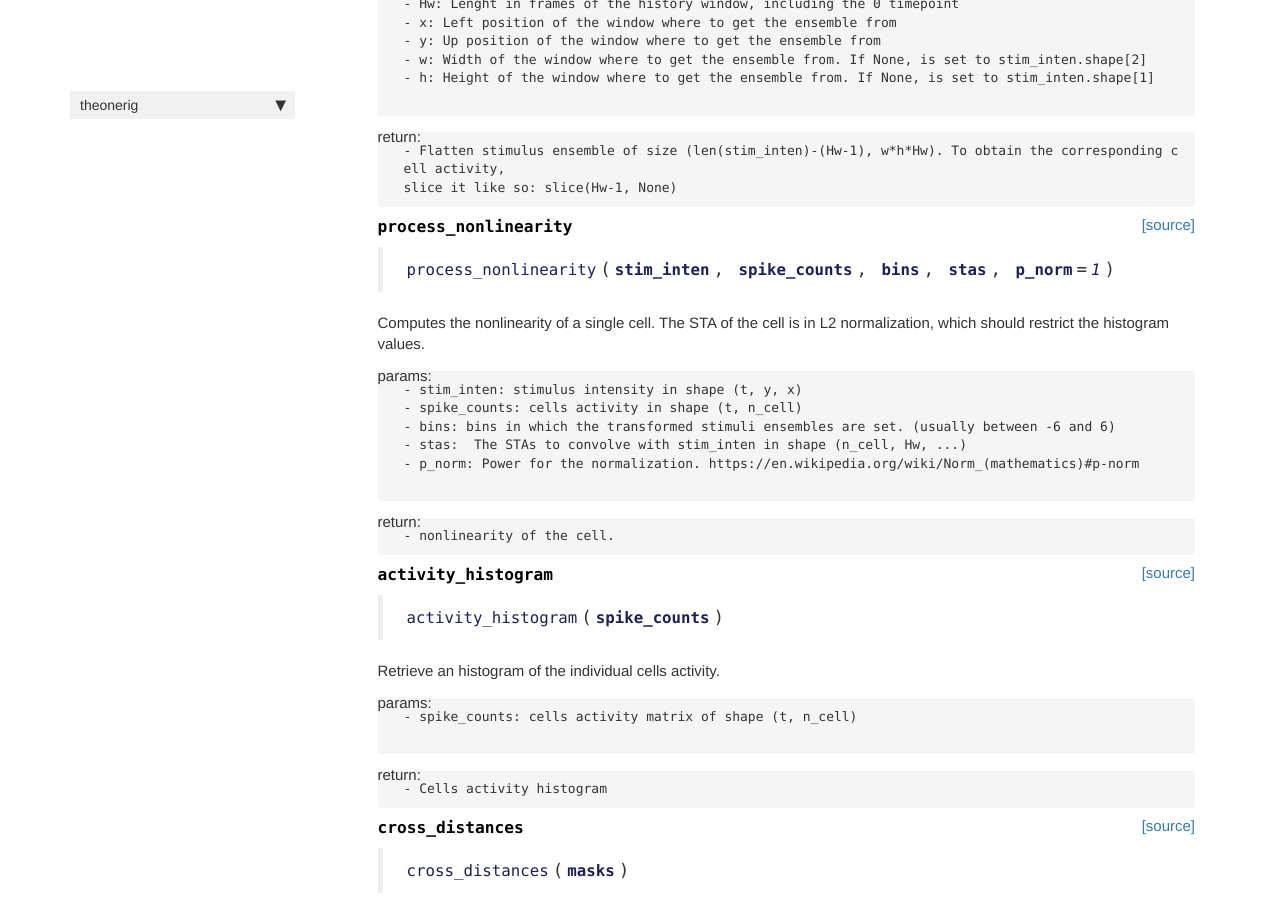
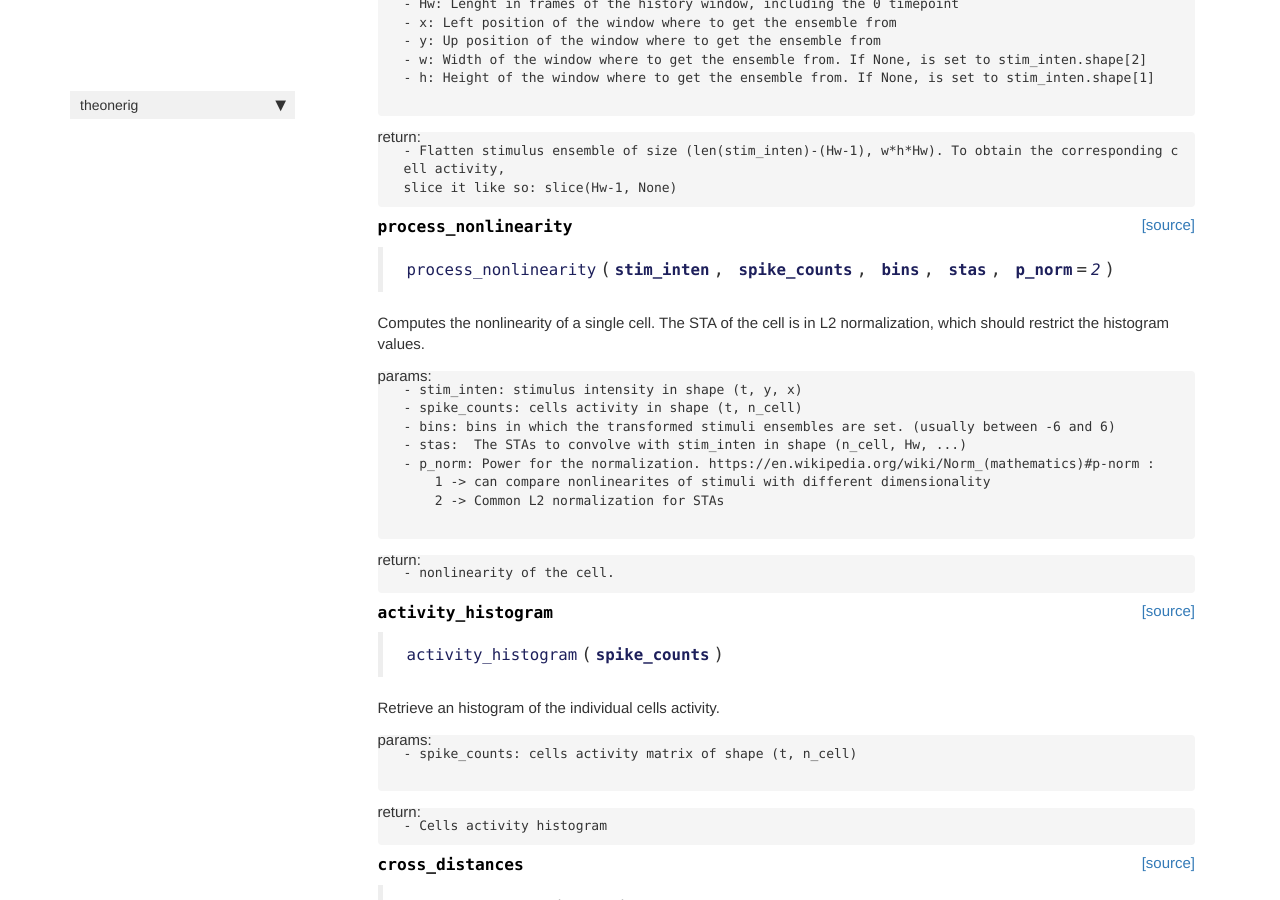
Before and after one commit to Tom-TBT/theonerig, a Jekyll site: the page built from docs/processing.html, in a window 1280 px wide and 900 px high, scrolled down 3931 px. Built offline with Jekyll 4.4.1, drawn with Linux system fonts in a browser that asks for light colours; nearby versions of some CDN libraries; comment, search, counter and statistics services are not loaded.

Commit message:
Changed default pnorm

```diff
--- a/docs/processing.html
+++ b/docs/processing.html
@@ -445,7 +445,7 @@ slice it like so: slice(Hw-1, None)</code></pre>
 
 
 <div class="output_markdown rendered_html output_subarea ">
-<h4 id="process_nonlinearity" class="doc_header"><code>process_nonlinearity</code><a href="https://github.com/Tom-TBT/theonerig/tree/master/theonerig/processing.py#L442" class="source_link" style="float:right">[source]</a></h4><blockquote><p><code>process_nonlinearity</code>(<strong><code>stim_inten</code></strong>, <strong><code>spike_counts</code></strong>, <strong><code>bins</code></strong>, <strong><code>stas</code></strong>, <strong><code>p_norm</code></strong>=<em><code>1</code></em>)</p>
+<h4 id="process_nonlinearity" class="doc_header"><code>process_nonlinearity</code><a href="https://github.com/Tom-TBT/theonerig/tree/master/theonerig/processing.py#L442" class="source_link" style="float:right">[source]</a></h4><blockquote><p><code>process_nonlinearity</code>(<strong><code>stim_inten</code></strong>, <strong><code>spike_counts</code></strong>, <strong><code>bins</code></strong>, <strong><code>stas</code></strong>, <strong><code>p_norm</code></strong>=<em><code>2</code></em>)</p>
 </blockquote>
 <p>Computes the nonlinearity of a single cell. The STA of the cell is in L2 normalization, which
 should restrict the histogram values.</p>
@@ -455,7 +455,9 @@ should restrict the histogram values.</p>
 - spike_counts: cells activity in shape (t, n_cell)
 - bins: bins in which the transformed stimuli ensembles are set. (usually between -6 and 6)
 - stas:  The STAs to convolve with stim_inten in shape (n_cell, Hw, ...)
-- p_norm: Power for the normalization. https://en.wikipedia.org/wiki/Norm_(mathematics)#p-norm
+- p_norm: Power for the normalization. https://en.wikipedia.org/wiki/Norm_(mathematics)#p-norm :
+    1 -&gt; can compare nonlinearites of stimuli with different dimensionality
+    2 -&gt; Common L2 normalization for STAs
 
 </code></pre>
 <p>return:</p>
@@ -490,7 +492,7 @@ should restrict the histogram values.</p>
 
 
 <div class="output_markdown rendered_html output_subarea ">
-<h4 id="activity_histogram" class="doc_header"><code>activity_histogram</code><a href="https://github.com/Tom-TBT/theonerig/tree/master/theonerig/processing.py#L505" class="source_link" style="float:right">[source]</a></h4><blockquote><p><code>activity_histogram</code>(<strong><code>spike_counts</code></strong>)</p>
+<h4 id="activity_histogram" class="doc_header"><code>activity_histogram</code><a href="https://github.com/Tom-TBT/theonerig/tree/master/theonerig/processing.py#L507" class="source_link" style="float:right">[source]</a></h4><blockquote><p><code>activity_histogram</code>(<strong><code>spike_counts</code></strong>)</p>
 </blockquote>
 <p>Retrieve an histogram of the individual cells activity.</p>
 <p>params:</p>
@@ -530,7 +532,7 @@ should restrict the histogram values.</p>
 
 
 <div class="output_markdown rendered_html output_subarea ">
-<h4 id="cross_distances" class="doc_header"><code>cross_distances</code><a href="https://github.com/Tom-TBT/theonerig/tree/master/theonerig/processing.py#L521" class="source_link" style="float:right">[source]</a></h4><blockquote><p><code>cross_distances</code>(<strong><code>masks</code></strong>)</p>
+<h4 id="cross_distances" class="doc_header"><code>cross_distances</code><a href="https://github.com/Tom-TBT/theonerig/tree/master/theonerig/processing.py#L523" class="source_link" style="float:right">[source]</a></h4><blockquote><p><code>cross_distances</code>(<strong><code>masks</code></strong>)</p>
 </blockquote>
 <p>Computes cross distances from the center of mass of a list of mask.</p>
 <p>params:</p>
@@ -563,7 +565,7 @@ should restrict the histogram values.</p>
 
 
 <div class="output_markdown rendered_html output_subarea ">
-<h4 id="cross_distances_sta" class="doc_header"><code>cross_distances_sta</code><a href="https://github.com/Tom-TBT/theonerig/tree/master/theonerig/processing.py#L539" class="source_link" style="float:right">[source]</a></h4><blockquote><p><code>cross_distances_sta</code>(<strong><code>fits</code></strong>, <strong><code>sta_shape</code></strong>, <strong><code>f</code></strong>)</p>
+<h4 id="cross_distances_sta" class="doc_header"><code>cross_distances_sta</code><a href="https://github.com/Tom-TBT/theonerig/tree/master/theonerig/processing.py#L541" class="source_link" style="float:right">[source]</a></h4><blockquote><p><code>cross_distances_sta</code>(<strong><code>fits</code></strong>, <strong><code>sta_shape</code></strong>, <strong><code>f</code></strong>)</p>
 </blockquote>
 <p>Computes cross distances between STAs</p>
 <p>params:</p>
@@ -598,7 +600,7 @@ should restrict the histogram values.</p>
 
 
 <div class="output_markdown rendered_html output_subarea ">
-<h4 id="paired_distances" class="doc_header"><code>paired_distances</code><a href="https://github.com/Tom-TBT/theonerig/tree/master/theonerig/processing.py#L559" class="source_link" style="float:right">[source]</a></h4><blockquote><p><code>paired_distances</code>(<strong><code>masks_1</code></strong>, <strong><code>masks_2</code></strong>)</p>
+<h4 id="paired_distances" class="doc_header"><code>paired_distances</code><a href="https://github.com/Tom-TBT/theonerig/tree/master/theonerig/processing.py#L561" class="source_link" style="float:right">[source]</a></h4><blockquote><p><code>paired_distances</code>(<strong><code>masks_1</code></strong>, <strong><code>masks_2</code></strong>)</p>
 </blockquote>
 <p>Compute the distance between two masks</p>
 <p>params:</p>
@@ -632,7 +634,7 @@ should restrict the histogram values.</p>
 
 
 <div class="output_markdown rendered_html output_subarea ">
-<h4 id="paired_distances_sta" class="doc_header"><code>paired_distances_sta</code><a href="https://github.com/Tom-TBT/theonerig/tree/master/theonerig/processing.py#L577" class="source_link" style="float:right">[source]</a></h4><blockquote><p><code>paired_distances_sta</code>(<strong><code>sta_fits_1</code></strong>, <strong><code>sta_fits_2</code></strong>, <strong><code>sta_shape</code></strong>, <strong><code>f</code></strong>)</p>
+<h4 id="paired_distances_sta" class="doc_header"><code>paired_distances_sta</code><a href="https://github.com/Tom-TBT/theonerig/tree/master/theonerig/processing.py#L579" class="source_link" style="float:right">[source]</a></h4><blockquote><p><code>paired_distances_sta</code>(<strong><code>sta_fits_1</code></strong>, <strong><code>sta_fits_2</code></strong>, <strong><code>sta_shape</code></strong>, <strong><code>f</code></strong>)</p>
 </blockquote>
 <p>Compute the distance between two STAs.</p>
 <p>params:</p>
@@ -835,7 +837,7 @@ should restrict the histogram values.</p>
 
 
 <div class="output_markdown rendered_html output_subarea ">
-<h4 id="direction_selectivity" class="doc_header"><code>direction_selectivity</code><a href="https://github.com/Tom-TBT/theonerig/tree/master/theonerig/processing.py#L605" class="source_link" style="float:right">[source]</a></h4><blockquote><p><code>direction_selectivity</code>(<strong><code>grouped_spikes_d</code></strong>, <strong><code>n_bootstrap</code></strong>=<em><code>1000</code></em>)</p>
+<h4 id="direction_selectivity" class="doc_header"><code>direction_selectivity</code><a href="https://github.com/Tom-TBT/theonerig/tree/master/theonerig/processing.py#L607" class="source_link" style="float:right">[source]</a></h4><blockquote><p><code>direction_selectivity</code>(<strong><code>grouped_spikes_d</code></strong>, <strong><code>n_bootstrap</code></strong>=<em><code>1000</code></em>)</p>
 </blockquote>
 <p>Compute the direction selectivity index of cells in the given dict containing for each condition as
 the keys, an array of shape (n_angle, n_repeat, trial_len, n_cell). Such dictionnary can be obtained
@@ -879,7 +881,7 @@ by using <code>utils.group_direction_response</code>.</p>
 
 
 <div class="output_markdown rendered_html output_subarea ">
-<h4 id="wave_direction_selectivity" class="doc_header"><code>wave_direction_selectivity</code><a href="https://github.com/Tom-TBT/theonerig/tree/master/theonerig/processing.py#L671" class="source_link" style="float:right">[source]</a></h4><blockquote><p><code>wave_direction_selectivity</code>(<strong><code>wave_array</code></strong>, <strong><code>spike_counts</code></strong>, <strong><code>moving_distance_th</code></strong>=<em><code>1</code></em>, <strong><code>looming_distance_th</code></strong>=<em><code>0.3</code></em>, <strong><code>n_bootstrap</code></strong>=<em><code>1000</code></em>)</p>
+<h4 id="wave_direction_selectivity" class="doc_header"><code>wave_direction_selectivity</code><a href="https://github.com/Tom-TBT/theonerig/tree/master/theonerig/processing.py#L673" class="source_link" style="float:right">[source]</a></h4><blockquote><p><code>wave_direction_selectivity</code>(<strong><code>wave_array</code></strong>, <strong><code>spike_counts</code></strong>, <strong><code>moving_distance_th</code></strong>=<em><code>1</code></em>, <strong><code>looming_distance_th</code></strong>=<em><code>0.3</code></em>, <strong><code>n_bootstrap</code></strong>=<em><code>1000</code></em>)</p>
 </blockquote>
 <p>Computes the direction, orientation and looming/shrinking indexes of the cells in response to the wave stimulus (in LED dome).</p>
 <p>params:</p>
@@ -934,7 +936,7 @@ by using <code>utils.group_direction_response</code>.</p>
 
 
 <div class="output_markdown rendered_html output_subarea ">
-<h4 id="peri_saccadic_response" class="doc_header"><code>peri_saccadic_response</code><a href="https://github.com/Tom-TBT/theonerig/tree/master/theonerig/processing.py#L786" class="source_link" style="float:right">[source]</a></h4><blockquote><p><code>peri_saccadic_response</code>(<strong><code>spike_counts</code></strong>, <strong><code>eye_track</code></strong>, <strong><code>motion_threshold</code></strong>=<em><code>5</code></em>, <strong><code>window</code></strong>=<em><code>15</code></em>)</p>
+<h4 id="peri_saccadic_response" class="doc_header"><code>peri_saccadic_response</code><a href="https://github.com/Tom-TBT/theonerig/tree/master/theonerig/processing.py#L788" class="source_link" style="float:right">[source]</a></h4><blockquote><p><code>peri_saccadic_response</code>(<strong><code>spike_counts</code></strong>, <strong><code>eye_track</code></strong>, <strong><code>motion_threshold</code></strong>=<em><code>5</code></em>, <strong><code>window</code></strong>=<em><code>15</code></em>)</p>
 </blockquote>
 <p>Computes the cell average response around saccades.</p>
 <p>params:</p>
--- a/theonerig/processing.py
+++ b/theonerig/processing.py
@@ -439,7 +439,7 @@ def stimulus_ensemble(stim_inten, Hw=30, x=0, y=0, w=None, h=None):
         stim_ensmbl[i] = flat_stim
     return stim_ensmbl
 
-def process_nonlinearity(stim_inten, spike_counts, bins, stas, p_norm=1):
+def process_nonlinearity(stim_inten, spike_counts, bins, stas, p_norm=2):
     """
     Computes the nonlinearity of a single cell. The STA of the cell is in L2 normalization, which
     should restrict the histogram values.
@@ -449,7 +449,9 @@ def process_nonlinearity(stim_inten, spike_counts, bins, stas, p_norm=1):
         - spike_counts: cells activity in shape (t, n_cell)
         - bins: bins in which the transformed stimuli ensembles are set. (usually between -6 and 6)
         - stas:  The STAs to convolve with stim_inten in shape (n_cell, Hw, ...)
-        - p_norm: Power for the normalization. https://en.wikipedia.org/wiki/Norm_(mathematics)#p-norm
+        - p_norm: Power for the normalization. https://en.wikipedia.org/wiki/Norm_(mathematics)#p-norm :
+            1 -> can compare nonlinearites of stimuli with different dimensionality
+            2 -> Common L2 normalization for STAs
 
     return:
         - nonlinearity of the cell.
```
Also changed, not shown: 1 other file.
